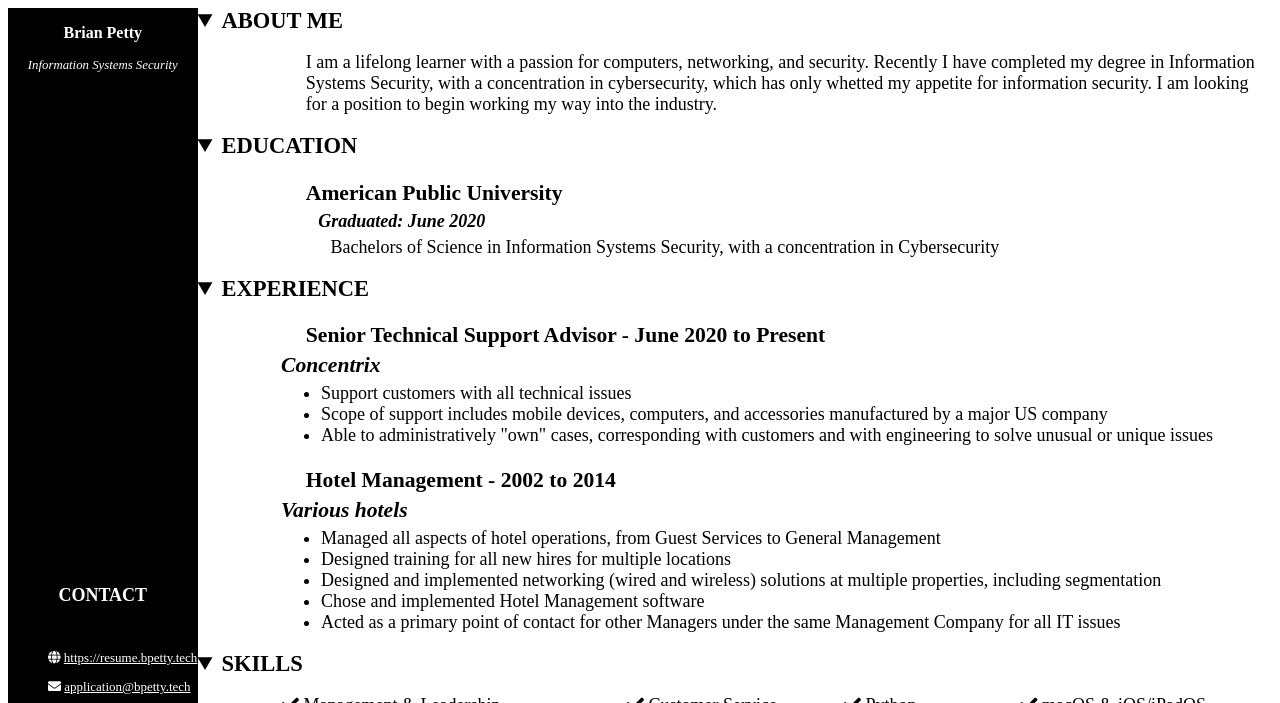
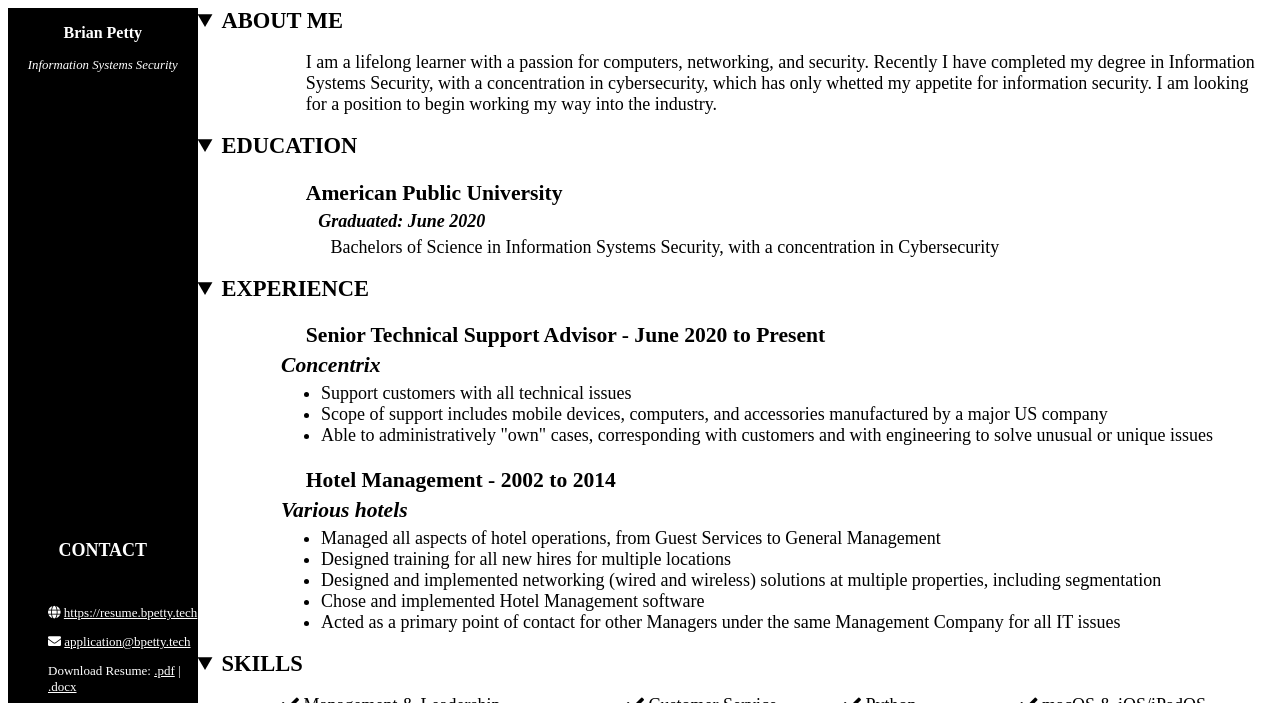
Before and after one commit to BPetty-InfoSec/Resume, a plain HTML site: page index.html in a window 1280 px wide. Shown: the top 703 px of the page. Drawn offline with Linux system fonts and the light colour scheme.

Commit message:
Add download link
Added download link for .docx and .pdf versions of resume.

```diff
--- a/index.html
+++ b/index.html
@@ -39,6 +39,9 @@
                             <a class="maillink" href="mailto://application@bpetty.tech">application@bpetty.tech</a>
                         </p>
                     </li>
+                    <li>
+                        <p class="contactlink">
+                            Download Resume: <a class="maillink" href="Brian Resume.pdf">.pdf</a> | <a class="maillink" href="Brian Resume.docx">.docx</a>
                     <li>
                         <p class="contactlink">
                             <i class="fab fa-github"></i>
```
